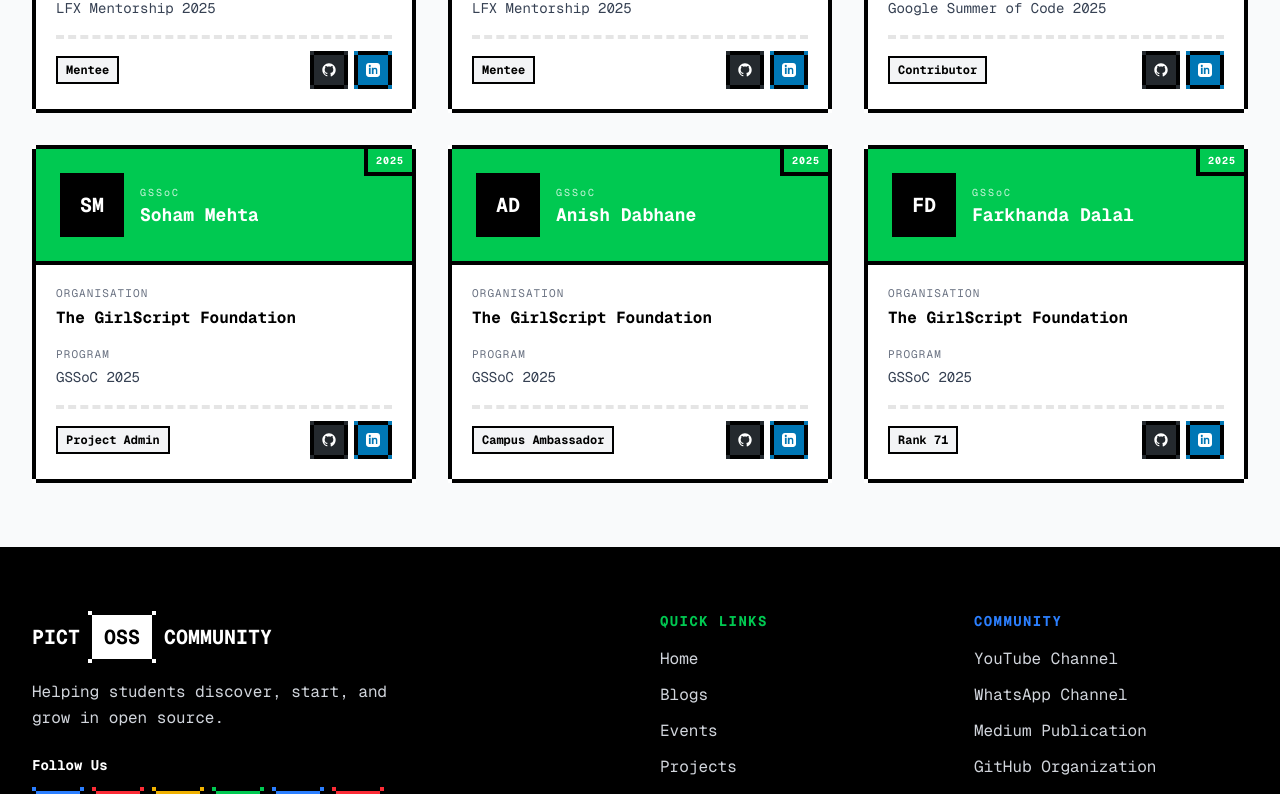
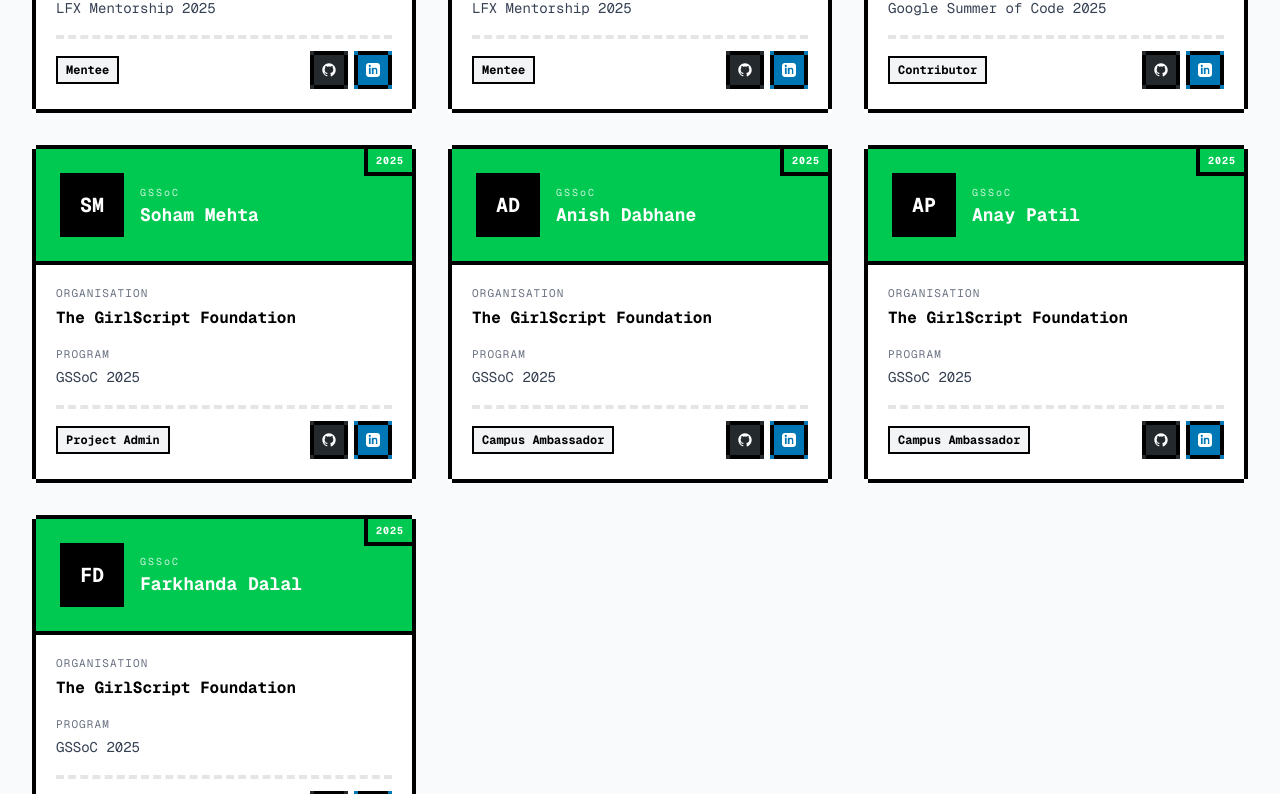
Before and after one commit to PICT-OSS-Community/Website, a Next.js app: page /achievements in a window 1280 px wide. Shown: the part 1707-2501 px from the top of the page. Built offline with nearby package versions, Linux system fonts and the light colour scheme.

Commit message:
feat: added achievements

```diff
--- a/app/achievements/page.tsx
+++ b/app/achievements/page.tsx
@@ -35,6 +35,7 @@ const ACHIEVERS: Achiever[] = [
   { name: 'Sujal Bhor',      program: 'GSoC',    org: 'The Linux Foundation',            year: 2025, project: 'Google Summer of Code 2025', role: 'Contributor',        links: { github: 'https://github.com/bhorsujal', linkedin: 'https://linkedin.com/in/sujal-bhor' } },
   { name: 'Soham Mehta',     program: 'GSSoC',   org: 'The GirlScript Foundation',  year: 2025, project: 'GSSoC 2025',                            role: 'Project Admin'      },
   { name: 'Anish Dabhane',   program: 'GSSoC',   org: 'The GirlScript Foundation',  year: 2025, project: 'GSSoC 2025',                            role: 'Campus Ambassador',  links: { github: 'https://github.com/Spartan-71', linkedin: 'https://www.linkedin.com/in/anish-dabhane-0669781b5' } },
+  { name: 'Anay Patil',   program: 'GSSoC',   org: 'The GirlScript Foundation',  year: 2025, project: 'GSSoC 2025',                            role: 'Campus Ambassador',  links: { github: 'https://github.com/anaypatil101', linkedin: 'https://www.linkedin.com/in/anaypatil29' } },
   { name: 'Farkhanda Dalal', program: 'GSSoC',   org: 'The GirlScript Foundation',  year: 2025, project: 'GSSoC 2025',                            role: 'Rank 71',           links: { github: 'https://github.com/Farkhanda-Dalal', linkedin: 'https://www.linkedin.com/in/farkhanda-dalal/' } },
   { name: 'Renuka Bhavsar',  program: 'Apertre', org: 'Resourcio Community',             year: 2026, project: 'Apertre 3.0',               role: 'Top 50 Contributors'   },
   { name: 'PICT OSS Community', program: 'Apertre', org: 'Resourcio Community',          year: 2026, project: 'Apertre 3.0',               role: 'Top 3 Community Partner' },
```
